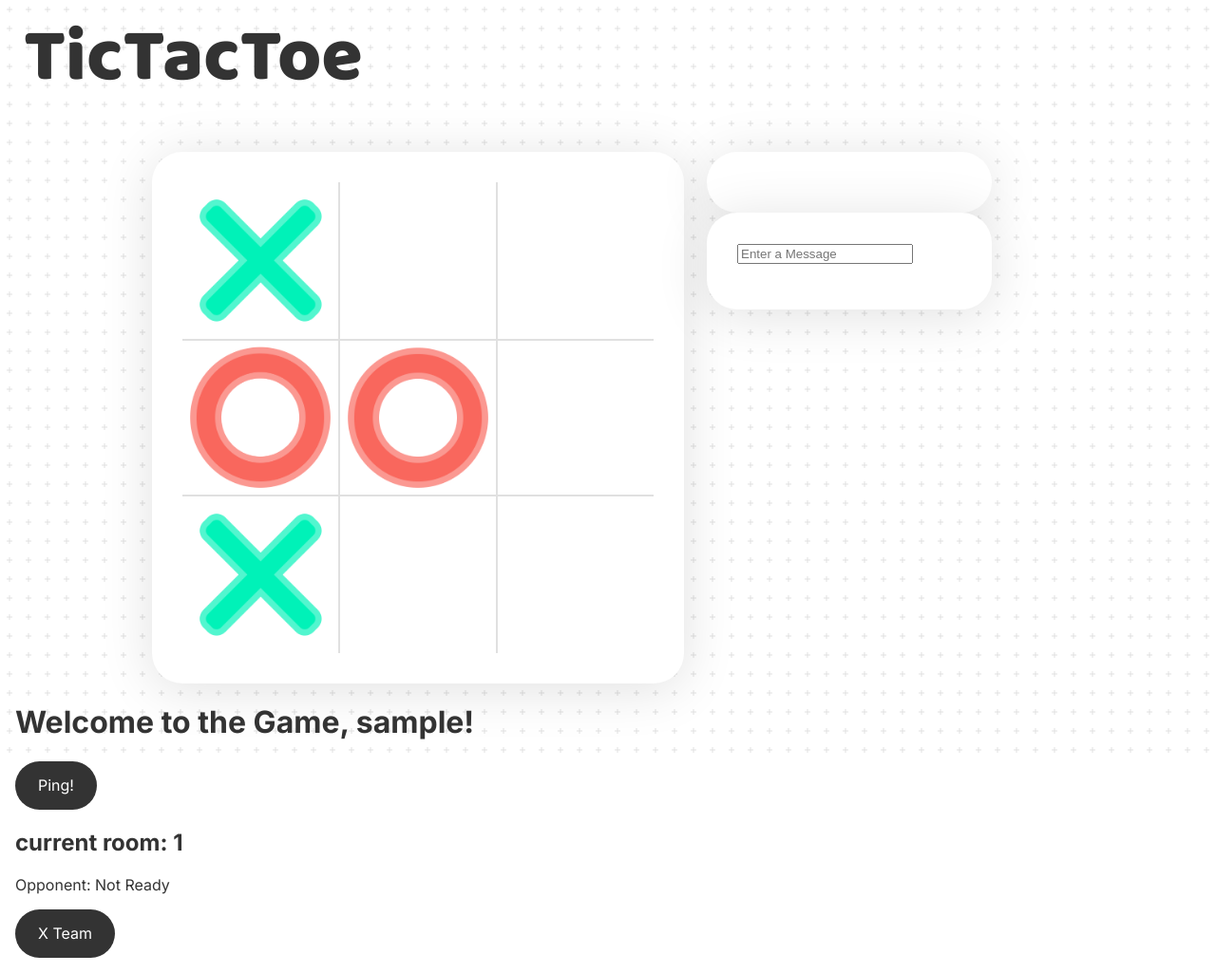
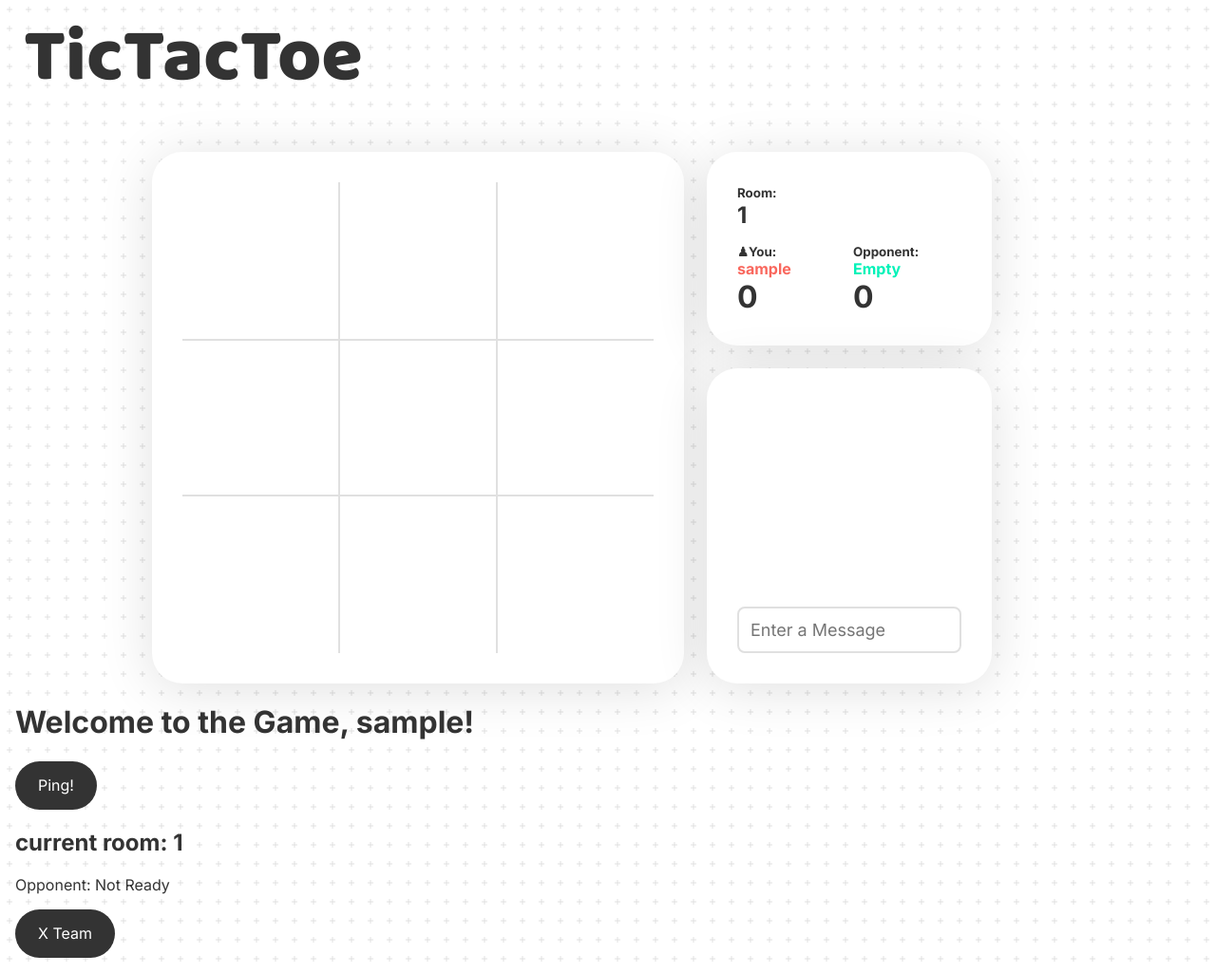
Before and after one commit to B-Gecguener/flask-socket-game, a Flask app: a page that uses gameapp/templates/game.html in a window 1280 px wide. Shown: the whole page at 95% size. Run offline with Flask 3, Linux system fonts and the light colour scheme; some libraries are stand-ins or nearby versions; some web fonts are replaced.

Commit message:
style chat, add changeable html-elements to javascript, fix scroll behaviour in chatapp

```diff
--- a/gameapp/static/gamePageScript.js
+++ b/gameapp/static/gamePageScript.js
@@ -25,6 +25,25 @@ document.addEventListener("DOMContentLoaded", function () {
   //This wrapper-function ensures, that the websocket connects after the whole document was loaded
   const socket = io.connect();
   connectToRoom(room);
+
+  //--Stats
+  //These are the html elements and their respective classes
+  //that should be changed depending on the game state:
+
+  let statsSelf = document.getElementById("stats-self");
+  let statsOpponent = document.getElementById("stats-opponent");
+
+  //"turn-indicator" depending on which turn it is
+  let labelSelfElem = statsSelf.children[0];
+  let labelOpponentElem = statsOpponent.children[0];
+
+  //"red" "green" depending on which team it is
+  let nameSelfElem = statsSelf.children[1];
+  let nameOpponentElem = statsOpponent.children[1];
+
+  //depending on how many wins a player has
+  let scoreSelfElem = statsSelf.children[2];
+  let scoreOpponentElem = statsOpponent.children[2];
 
   //--HTML Elenments and Eventlisteners
   document.getElementById("ping-room").addEventListener("click", pingRoom);
@@ -90,11 +109,23 @@ document.addEventListener("DOMContentLoaded", function () {
   //Listen for chatmessages
   socket.on("chat_message", function (data) {
     console.log(socketPrefix + "Recived Message from server: " + data.message);
-    var ul = document.getElementById("chat");
-    var li = document.createElement("li");
-    var userName = names[data.user] + "";
-    li.appendChild(document.createTextNode(userName + ": " + data.message));
-    ul.appendChild(li);
+    var parentElem = document.getElementById("messages");
+    var msgElem = document.createElement("div");
+    var nameElem = document.createElement("p");
+    nameElem.appendChild(document.createTextNode(names[data.user] + ": "));
+
+    var contentElem = document.createElement("p");
+    contentElem.appendChild(document.createTextNode(data.message));
+
+    msgElem.appendChild(nameElem);
+    msgElem.appendChild(contentElem);
+
+    // msgElem.appendChild(
+    //   document.createTextNode(userName + ": " + data.message)
+    // );
+    parentElem.appendChild(msgElem);
+    parentElem.scrollTop = parentElem.scrollHeight;
+
     // ^ Filling the chat with the message that was recieved
   });
 
@@ -219,7 +250,8 @@ document.addEventListener("DOMContentLoaded", function () {
     teamMembers[data.user] = data.team;
   });
 
-  tiles = this.getElementsByClassName("tile");
+  // Makes tiles on the gameboard clickable
+  tiles = document.getElementsByClassName("tile");
 
   for (let i = 0; i < tiles.length; i++) {
     tiles[i].addEventListener("click", tileClicked);
--- a/gameapp/static/style.css
+++ b/gameapp/static/style.css
@@ -7,6 +7,8 @@ body {
   color: #333;
   padding: 16px;
   margin: 0;
+  position: relative;
+  min-height: 100vh;
 }
 * {
   box-sizing: border-box;
@@ -60,6 +62,17 @@ input[type="submit"] {
   padding: 16px 24px;
   cursor: pointer;
 }
+input[type="text"] {
+  box-sizing: border-box;
+  font-family: inherit;
+  font-size: 18px;
+  color: inherit;
+  border: solid 2px #e0e0e0;
+  border-radius: 8px;
+  outline: none;
+  padding: 12px;
+  width: 100%;
+}
 .round-box {
   background-color: white;
   border-radius: 32px;
@@ -93,45 +106,42 @@ input[type="submit"] {
 .welcome label {
   font-weight: 600;
 }
-.welcome input[type="text"] {
-  box-sizing: border-box;
-  font-family: inherit;
-  font-size: 18px;
-  color: inherit;
-  border: solid 2px #e0e0e0;
-  border-radius: 8px;
-  outline: none;
-  padding: 12px;
-  width: 100%;
-}
 
 .welcome a {
   font-weight: 600;
   color: inherit;
 }
-
 .columns {
   /* width: 100%; */
   display: flex;
   flex-direction: row;
   gap: 24px;
-  height: 560px;
+  height: 70vh;
   margin: 64px auto 0 auto;
   max-width: 960px;
 }
+@media (max-width: 720px) {
+  .columns {
+    /* width: 100%; */
+    display: flex;
+    flex-direction: column;
+    gap: 24px;
+    height: auto;
+    margin: 64px auto 0 auto;
+    max-width: 960px;
+  }
+}
 .game-container {
-  width: 100%;
-  max-width: 560px;
+  /* width: 100%; */
+  flex-grow: 1;
+  max-width: 70vh;
   padding: 32px;
   display: flex;
   /* flex-direction: column; */
   justify-content: center;
   align-items: center;
 }
-.side {
-  width: 300px;
-  flex-shrink: 0;
-}
+
 #game-board {
   max-height: 100%;
   width: auto;
@@ -194,8 +204,89 @@ input[type="submit"] {
   border-left: solid 2px #e0e0e0;
 }
 
+.side {
+  width: 300px;
+  display: flex;
+  flex-direction: column;
+  gap: 24px;
+}
+@media (max-width: 720px) {
+  .side {
+    width: 100%;
+    display: flex;
+    flex-direction: column;
+    gap: 24px;
+  }
+}
 #stats {
+  display: flex;
+  flex-direction: column;
+  gap: 16px;
 }
+#stats p,
+#stats small,
+#stats h3,
+#stats h2,
+#stats h1 {
+  text-overflow: ellipsis;
+  overflow: hidden;
+  white-space: nowrap;
+  font-weight: bold;
+  margin: 0;
+  min-width: 0;
+}
+.players {
+  display: flex;
+  flex-direction: row;
+  gap: 8px;
+}
+.player-column {
+  display: flex;
+  flex-basis: 100%;
+  overflow: hidden;
+  flex-direction: column;
+}
+.red {
+  color: #f9675d;
+}
+.green {
+  color: #00f2b8;
+}
+
+.turn-indicator::before {
+  content: "♟";
+}
+#chat {
+  /* min-height fixes overflow issues... god knows why. */
+  flex: 1;
+  min-height: 0;
+  display: flex;
+  flex-direction: column-reverse;
+  gap: 16px;
+}
+@media (max-width: 720px) {
+  #chat {
+    flex-grow: 1;
+    min-height: 400px;
+    max-height: 400px;
+    display: flex;
+    flex-direction: column-reverse;
+  }
+}
+#messages {
+  overflow-y: auto;
+}
+#messages div {
+  margin-bottom: 4px;
+}
+#messages > div > p:first-child {
+  font-weight: bold;
+}
+#messages p {
+  display: inline;
+  word-wrap: break-word;
+}
+
 #bg-container {
   position: absolute;
   top: 0;
--- a/gameapp/templates/game.html
+++ b/gameapp/templates/game.html
@@ -14,17 +14,17 @@ imports %}
   <div class="game-container round-box">
     <div id="game-board" class="">
       <div class="tile-row">
-        <div class="tile cross" id="tile-01"></div>
+        <div class="tile empty" id="tile-01"></div>
         <div class="tile empty" id="tile-02"></div>
         <div class="tile empty" id="tile-03"></div>
       </div>
       <div class="tile-row">
-        <div class="tile circle" id="tile-04"></div>
-        <div class="tile circle" id="tile-05"></div>
+        <div class="tile empty" id="tile-04"></div>
+        <div class="tile empty" id="tile-05"></div>
         <div class="tile empty" id="tile-06"></div>
       </div>
       <div class="tile-row">
-        <div class="tile cross" id="tile-07"></div>
+        <div class="tile empty" id="tile-07"></div>
         <div class="tile empty" id="tile-08"></div>
         <div class="tile empty" id="tile-09"></div>
       </div>
@@ -36,11 +36,26 @@ imports %}
   </div>
   <div class="side">
     <div id="stats" class="round-box">
-
+      <div class="room">
+        <small>Room:</small>
+        <h2>{{room}}</h2>
+      </div>
+      <div class="players">
+        <div class="player-column" id="stats-self">
+          <small class="turn-indicator">You:</small>
+          <p class="red">{{name}}</p>
+          <h1>0</h1>
+        </div>
+        <div class="player-column" id="stats-opponent">
+          <small>Opponent:</small>
+          <p class="green">Empty</p>
+          <h1>0</h1>
+        </div>
+      </div>
     </div>
     <div id="chat" class="round-box">
       <input type="text" id="message" placeholder="Enter a Message" />
-      <ul id="chat"></ul>
+      <div id="messages"></div>
     </div>
   </div>
 </div>
```
Also changed, not shown: chatapp/templates/index.html (+6 -5 lines).
